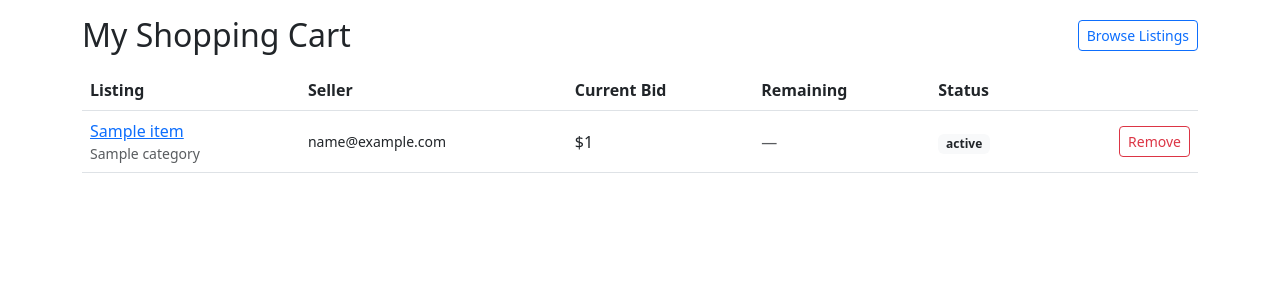
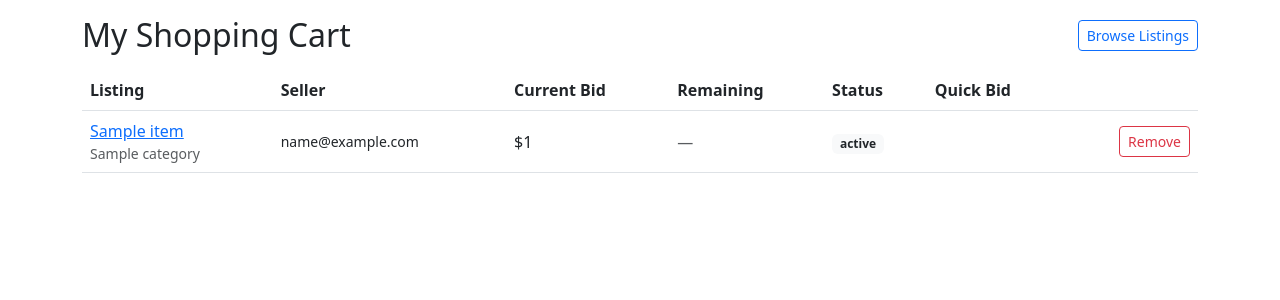
Before and after one commit to fzhou1010/nittanyauction-phase2, a Flask app: template templates/bidder/shopping_cart.html in a window 1280 px wide. Shown: the part 56-356 px from the top of the page. Run offline with Flask 3, Linux system fonts and the light colour scheme; the template is opened without the code that fills it: most values are stand-ins (such as "Sample title", 1, 10 or a date in 2020).

Commit message:
wire shopping cart into listing detail and add quick bid

```diff
--- a/templates/bidder/shopping_cart.html
+++ b/templates/bidder/shopping_cart.html
@@ -32,11 +32,13 @@
                     <th>Current Bid</th>
                     <th>Remaining</th>
                     <th>Status</th>
+                    <th>Quick Bid</th>
                     <th></th>
                 </tr>
             </thead>
             <tbody>
                 {% for item in items %}
+                {% set min_bid = (item.current_bid|int + 1) if item.current_bid else 1 %}
                 <tr>
                     <td>
                         <a href="{{ url_for('listings.detail', seller_email=item.seller_email, listing_id=item.listing_id) }}">
@@ -68,6 +70,19 @@
                             <span class="badge bg-light text-dark">{{ item.status_label }}</span>
                         {% endif %}
                     </td>
+                    <td>
+                        {% if item.status == 1 %}
+                        <form action="{{ url_for('listings.place_bid', seller_email=item.seller_email, listing_id=item.listing_id) }}" method="post" class="d-flex">
+                            <div class="input-group input-group-sm" style="max-width: 180px;">
+                                <span class="input-group-text">$</span>
+                                <input type="number" name="bid_amount" class="form-control"
+                                       step="1" min="{{ min_bid }}" required
+                                       placeholder="Min ${{ min_bid }}">
+                                <button type="submit" class="btn btn-primary">Bid</button>
+                            </div>
+                        </form>
+                        {% endif %}
+                    </td>
                     <td class="text-end">
                         <form action="{{ url_for('bidder.cart_remove') }}" method="post" class="d-inline">
                             <input type="hidden" name="seller_email" value="{{ item.seller_email }}">
```
Also changed, not shown: routes/listings.py (+6 -1 lines), templates/listings/detail.html (+18 -0 lines).
